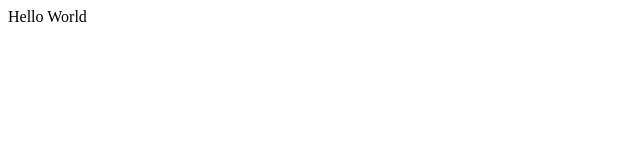
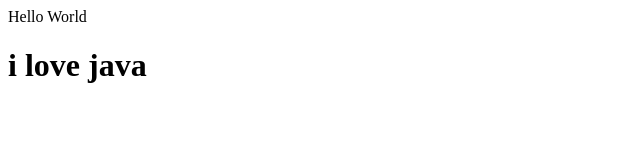
Before and after one commit to Rikue29/SoftMainteinanceProject, a plain HTML site: page index.html in a window 1280 px wide. Shown: the whole page, without its empty margins (0-640 px from the left). Drawn offline with Linux system fonts and the light colour scheme.

Commit message:
Hello java

```diff
--- a/index.html
+++ b/index.html
@@ -1 +1,2 @@
 <div>Hello World</div>
+<h1>i love java</h1>
```
